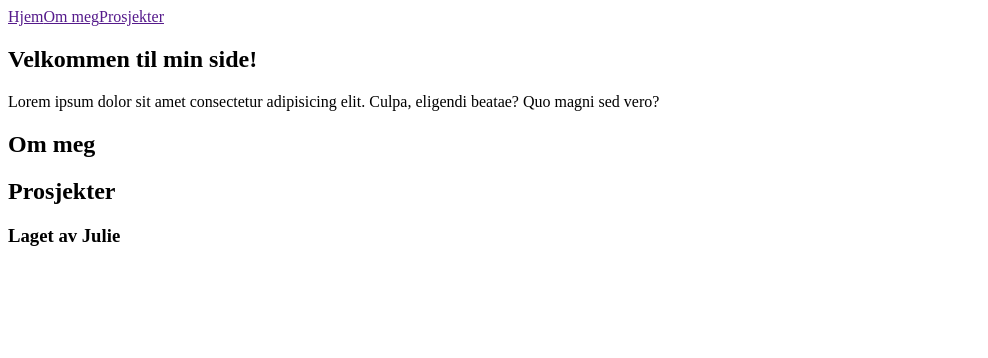
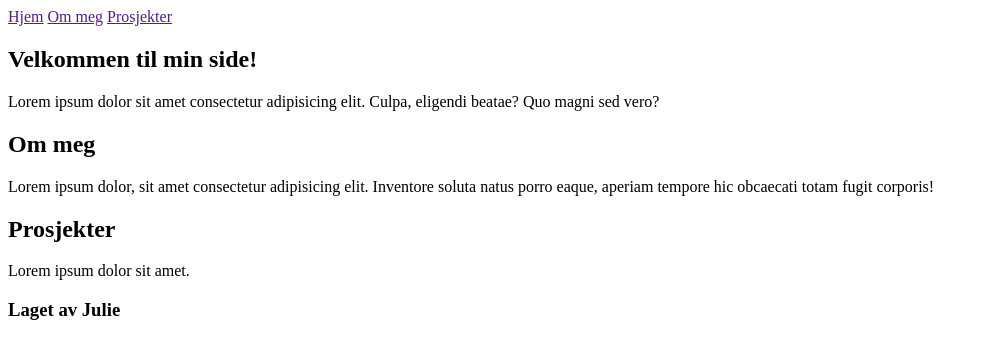
Before and after one commit to JulieKodehode/gloedev25_undervisning2, a website: page index.html in a window 1280 px wide. Shown: the whole page, without its empty margins (0-988 px from the left). Drawn offline with Linux system fonts and the light colour scheme.

Commit message:
Setting up semantic HTML

```diff
--- a/index.html
+++ b/index.html
@@ -14,20 +14,28 @@
   <body>
     <header>
       <nav>
-        <a href="">Hjem</a><a href="">Om meg</a><a href="">Prosjekter</a>
+        <a href="">Hjem</a>
+        <a href="">Om meg</a>
+        <a href="">Prosjekter</a>
       </nav>
     </header>
     <main>
       <section>
         <h1>Velkommen til min side!</h1>
-        <p>
-          Lorem ipsum dolor sit amet consectetur adipisicing elit. Culpa,
-          eligendi beatae? Quo magni sed vero?
-        </p>
+        <p>Lorem ipsum dolor sit amet consectetur adipisicing elit. Culpa,
+          eligendi beatae? Quo magni sed vero?</p>
       </section>
-      <section><h2>Om meg</h2></section>
-      <section><h2>Prosjekter</h2></section>
+      <section>
+        <h2>Om meg</h2>
+        <p>Lorem ipsum dolor, sit amet consectetur adipisicing elit. Inventore soluta natus porro eaque, aperiam tempore hic obcaecati totam fugit corporis!</p>
+      </section>
+      <section>
+        <h2>Prosjekter</h2>
+        <p>Lorem ipsum dolor sit amet.</p>
+      </section>
     </main>
-    <footer><h3>Laget av Julie</h3></footer>
+    <footer>
+      <h3>Laget av Julie</h3>
+    </footer>
   </body>
 </html>
```
Also changed, not shown: 1 other file.
